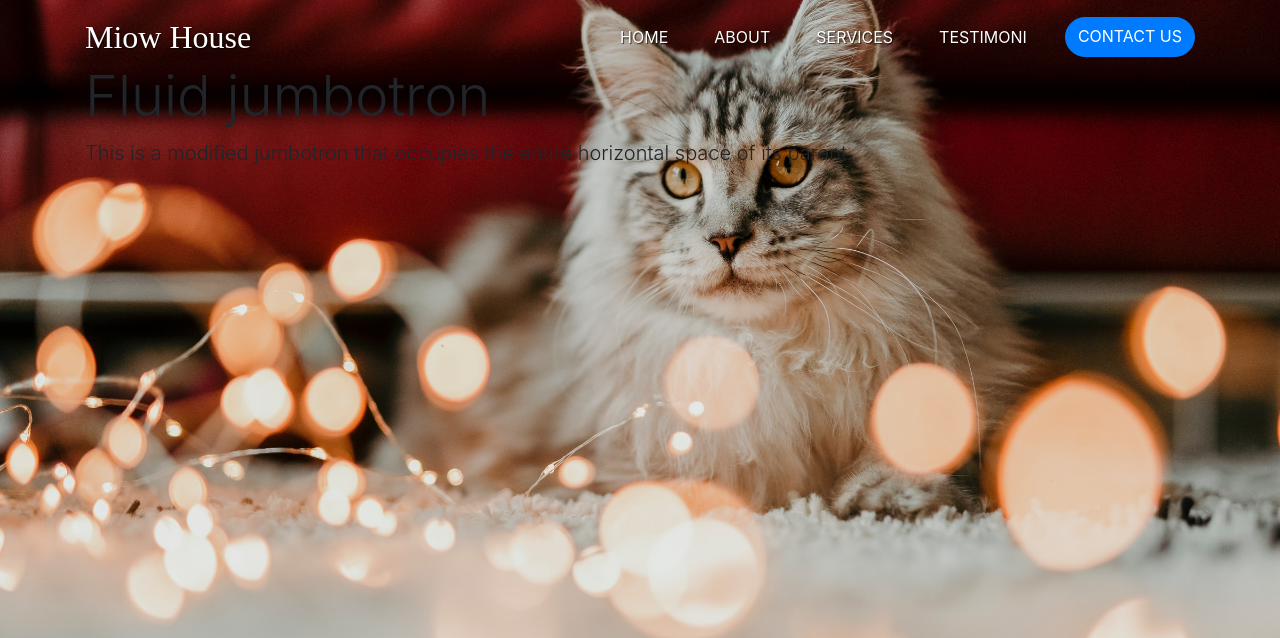
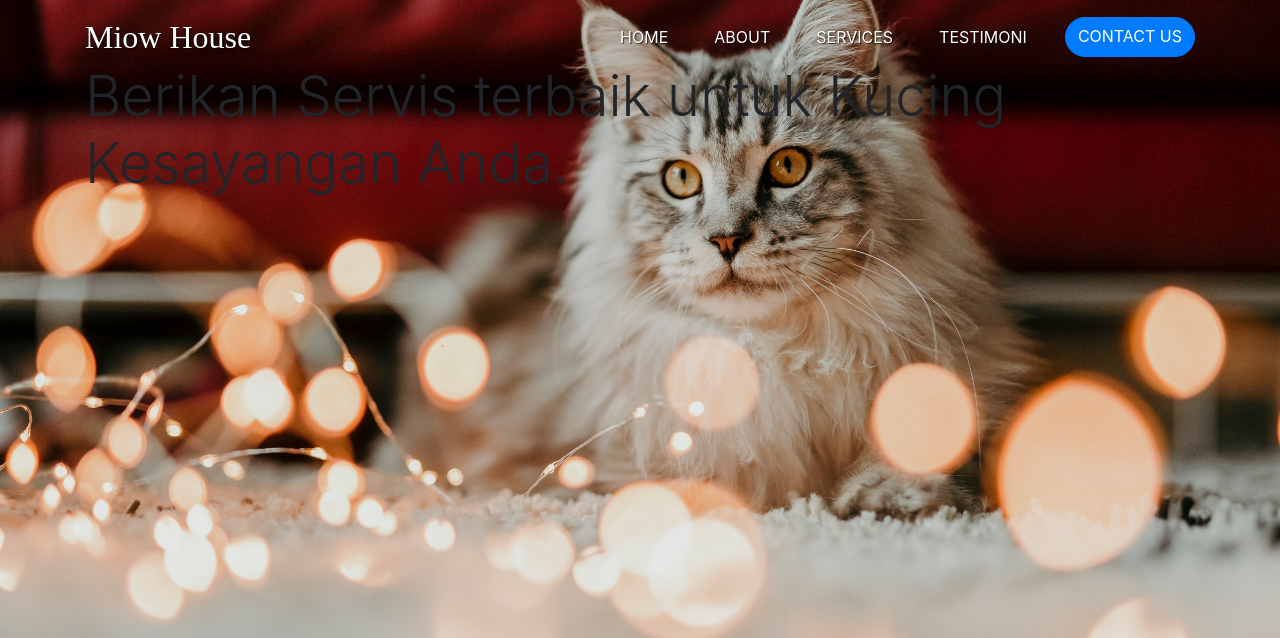
Before and after one commit to Sahrul-ux/bootsrap42021, a PHP site: page / in a window 1280 px wide. Shown: the top 638 px of the page. Run offline with PHP 8.4, Linux system fonts and the light colour scheme; some web fonts are replaced.

Commit message:
mengahapus paragraf pada jumbotron

```diff
--- a/index.php
+++ b/index.php
@@ -41,8 +41,7 @@
     <!-- jumbotron -->
     <div class="jumbotron jumbotron-fluid">
         <div class="container">
-            <h1 class="display-4">Fluid jumbotron</h1>
-            <p class="lead">This is a modified jumbotron that occupies the entire horizontal space of its parent.</p>
+            <h1 class="display-4">Berikan Servis terbaik untuk Kucing Kesayangan Anda.</h1>
         </div>
     </div>
     <!-- akhir jumbotron -->
```
